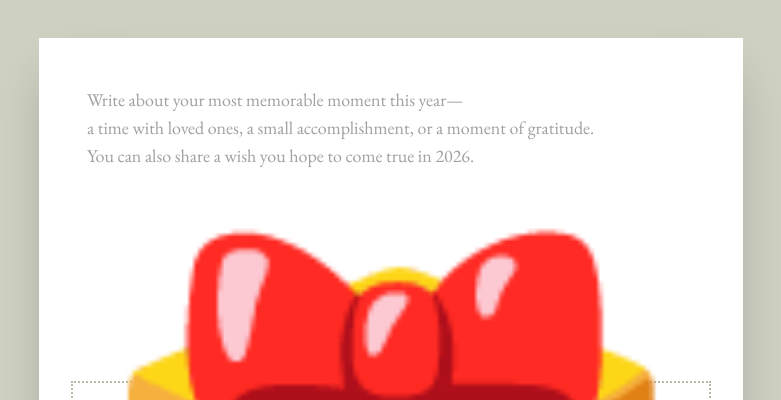
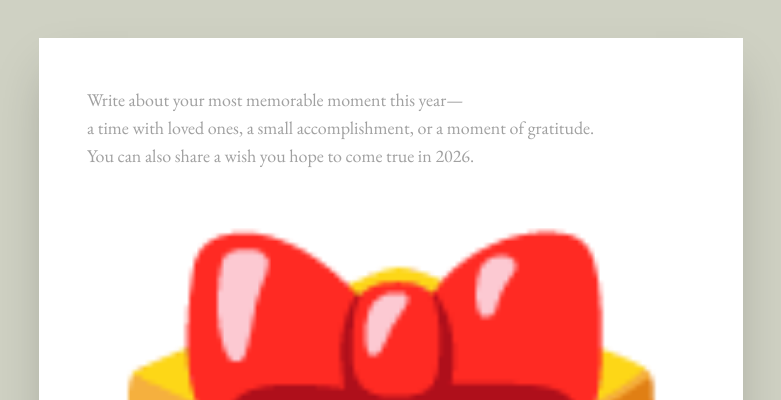
Before and after one commit to ajangeunajang-kaist/christmas, a Next.js app: page / in a window 1280 px wide. Shown: the part 675-1075 px from the top of the page, without its empty margins (249-1030 px from the left). Built offline with nearby package versions, Linux system fonts and the light colour scheme.

Commit message:
Fix:text area min-h 35vh

```diff
--- a/app/page.tsx
+++ b/app/page.tsx
@@ -81,7 +81,7 @@ export default function Home() {
             placeholder="Write about your most memorable moment this year—
 a time with loved ones, a small accomplishment, or a moment of gratitude.
 You can also share a wish you hope to come true in 2026."
-            className="w-full min-h-[30vh] p-4 text-lg focus:outline-none resize-none overflow-hidden"
+            className="w-full min-h-[35vh] p-4 text-lg focus:outline-none resize-none overflow-hidden"
           />
 
           {/* Image Upload Section */}
```
